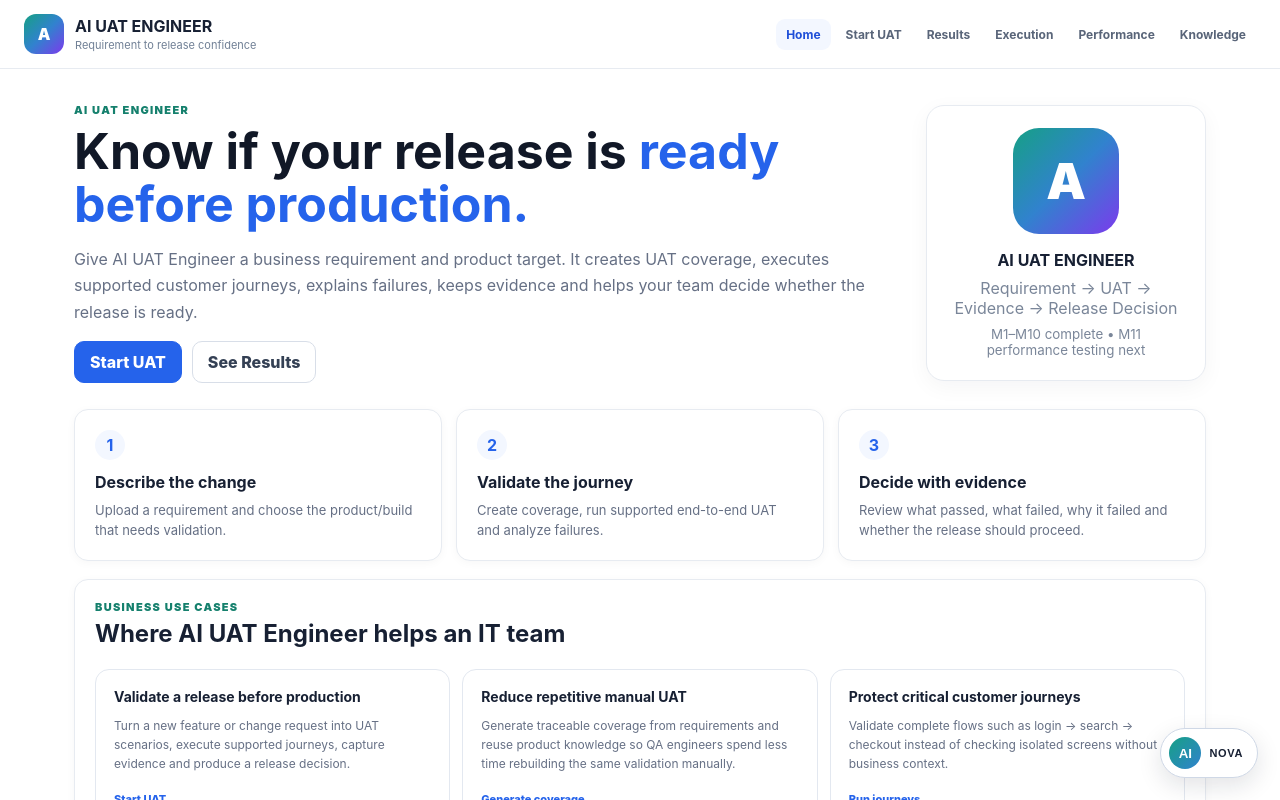
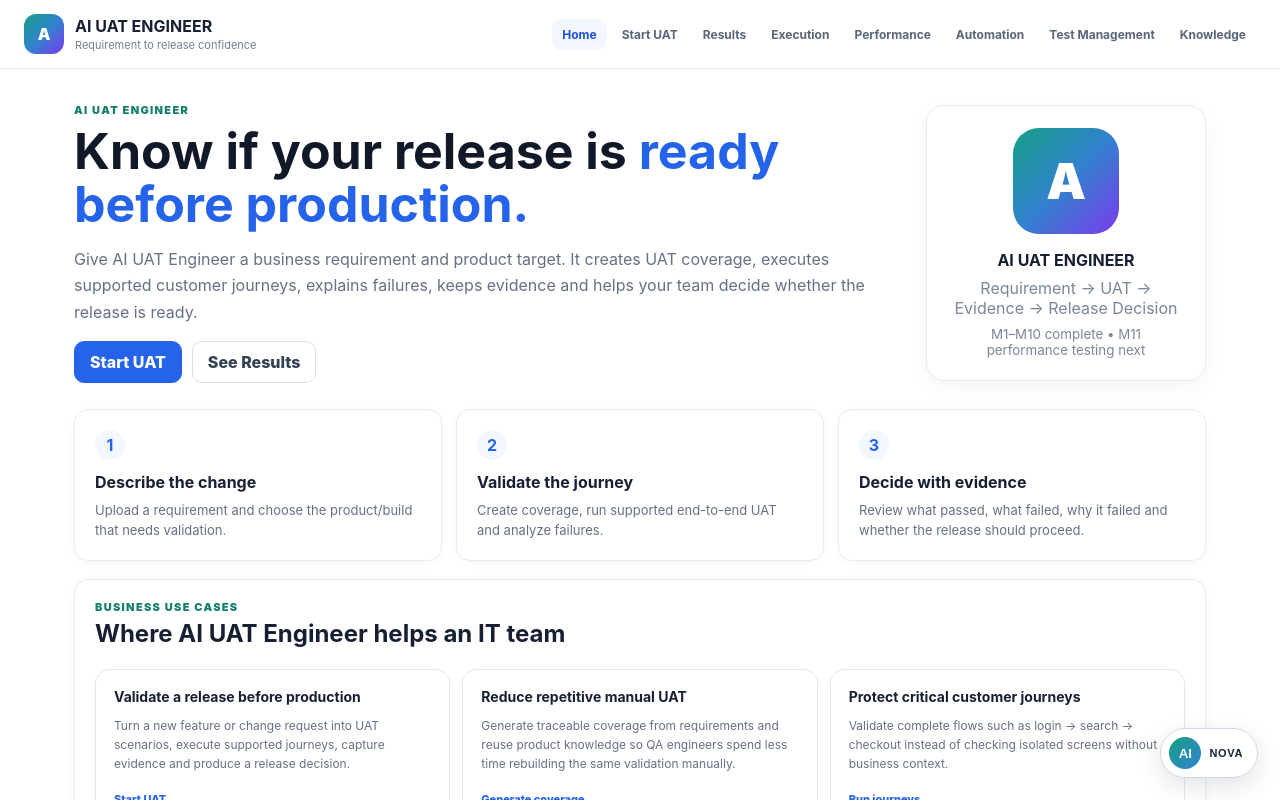
Before and after one commit to stejas7/ai-qa-frontend, a React (Vite) app: page / in a window 1280 px wide. Shown: the top 800 px of the page. Built offline with nearby package versions, Linux system fonts and the light colour scheme; no server answers.

Commit message:
feat(m12-m13): expose automation and test management navigation

```diff
--- a/src/App.tsx
+++ b/src/App.tsx
@@ -1,7 +1,23 @@
 import { useEffect } from 'react';
 import { NavLink, Route, Routes, useLocation } from 'react-router-dom';
-import DashboardPage from './pages/DashboardPage'; import NewMissionPage from './pages/NewMissionPage'; import ExecutionCenterPage from './pages/ExecutionCenterPage'; import OverviewPage from './pages/OverviewPage'; import TechnologyPage from './pages/TechnologyPage'; import KnowledgePage from './pages/KnowledgePage'; import AgentActivityPage from './pages/AgentActivityPage'; import ApiReferencePage from './pages/ApiReferencePage'; import HealingPage from './pages/HealingPage'; import PerformancePage from './pages/PerformancePage'; import ProductAssistant from './components/ProductAssistant'; import { auravisApi } from './api/auravis';
-const nav=[['Home','/'],['Start UAT','/mission'],['Results','/dashboard'],['Execution','/execution'],['Performance','/performance'],['Knowledge','/knowledge']] as const; const VISITOR_KEY='ai_uat_engineer_visitor_id';
+import DashboardPage from './pages/DashboardPage';
+import NewMissionPage from './pages/NewMissionPage';
+import ExecutionCenterPage from './pages/ExecutionCenterPage';
+import OverviewPage from './pages/OverviewPage';
+import TechnologyPage from './pages/TechnologyPage';
+import KnowledgePage from './pages/KnowledgePage';
+import AgentActivityPage from './pages/AgentActivityPage';
+import ApiReferencePage from './pages/ApiReferencePage';
+import HealingPage from './pages/HealingPage';
+import PerformancePage from './pages/PerformancePage';
+import AutomationScriptsPage from './pages/AutomationScriptsPage';
+import TestManagementPage from './pages/TestManagementPage';
+import ProductAssistant from './components/ProductAssistant';
+import { aiUatApi } from './api/aiUat';
+
+const nav=[['Home','/'],['Start UAT','/mission'],['Results','/dashboard'],['Execution','/execution'],['Performance','/performance'],['Automation','/automation-scripts'],['Test Management','/test-management'],['Knowledge','/knowledge']] as const;
+const VISITOR_KEY='ai_uat_engineer_visitor_id';
 function visitorId(){let id=localStorage.getItem(VISITOR_KEY);if(!id){id=typeof crypto!=='undefined'&&'randomUUID' in crypto?crypto.randomUUID():`visitor-${Date.now()}-${Math.random().toString(36).slice(2)}`;localStorage.setItem(VISITOR_KEY,id)}return id}
-function AnalyticsTracker(){const location=useLocation();useEffect(()=>{auravisApi.recordVisit(location.pathname,visitorId()).catch(()=>undefined)},[location.pathname]);return null}
-export default function App(){return <div className="app-shell"><AnalyticsTracker/><header className="topbar"><div className="brand"><div className="brand-mark">A</div><div><strong>AI UAT ENGINEER</strong><span>Requirement to release confidence</span></div></div><nav>{nav.map(([label,path])=><NavLink key={path} to={path} end={path==='/' } className={({isActive})=>isActive?'active':''}>{label}</NavLink>)}</nav></header><Routes><Route path="/" element={<OverviewPage/>}/><Route path="/technology" element={<TechnologyPage/>}/><Route path="/api-reference" element={<ApiReferencePage/>}/><Route path="/mission" element={<NewMissionPage/>}/><Route path="/dashboard" element={<DashboardPage/>}/><Route path="/execution" element={<ExecutionCenterPage/>}/><Route path="/performance" element={<PerformancePage/>}/><Route path="/agents" element={<AgentActivityPage/>}/><Route path="/healing" element={<HealingPage/>}/><Route path="/knowledge" element={<KnowledgePage/>}/></Routes><ProductAssistant/></div>}
+function AnalyticsTracker(){const location=useLocation();useEffect(()=>{aiUatApi.recordVisit(location.pathname,visitorId()).catch(()=>undefined)},[location.pathname]);return null}
+
+export default function App(){return <div className="app-shell"><AnalyticsTracker/><header className="topbar"><div className="brand"><div className="brand-mark">A</div><div><strong>AI UAT ENGINEER</strong><span>Requirement to release confidence</span></div></div><nav>{nav.map(([label,path])=><NavLink key={path} to={path} end={path==='/' } className={({isActive})=>isActive?'active':''}>{label}</NavLink>)}</nav></header><Routes><Route path="/" element={<OverviewPage/>}/><Route path="/technology" element={<TechnologyPage/>}/><Route path="/api-reference" element={<ApiReferencePage/>}/><Route path="/mission" element={<NewMissionPage/>}/><Route path="/dashboard" element={<DashboardPage/>}/><Route path="/execution" element={<ExecutionCenterPage/>}/><Route path="/performance" element={<PerformancePage/>}/><Route path="/automation-scripts" element={<AutomationScriptsPage/>}/><Route path="/test-management" element={<TestManagementPage/>}/><Route path="/agents" element={<AgentActivityPage/>}/><Route path="/healing" element={<HealingPage/>}/><Route path="/knowledge" element={<KnowledgePage/>}/></Routes><ProductAssistant/></div>}
```
